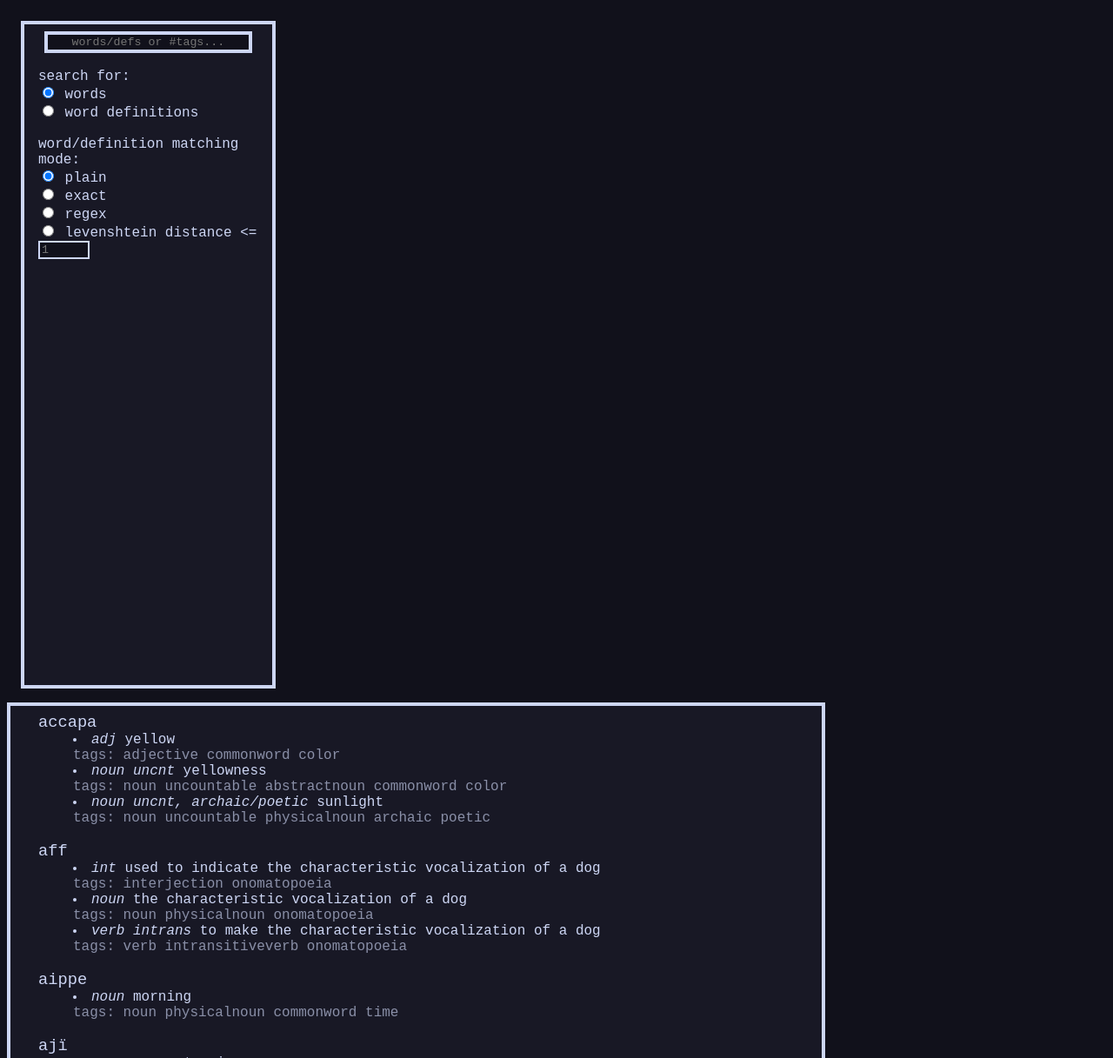
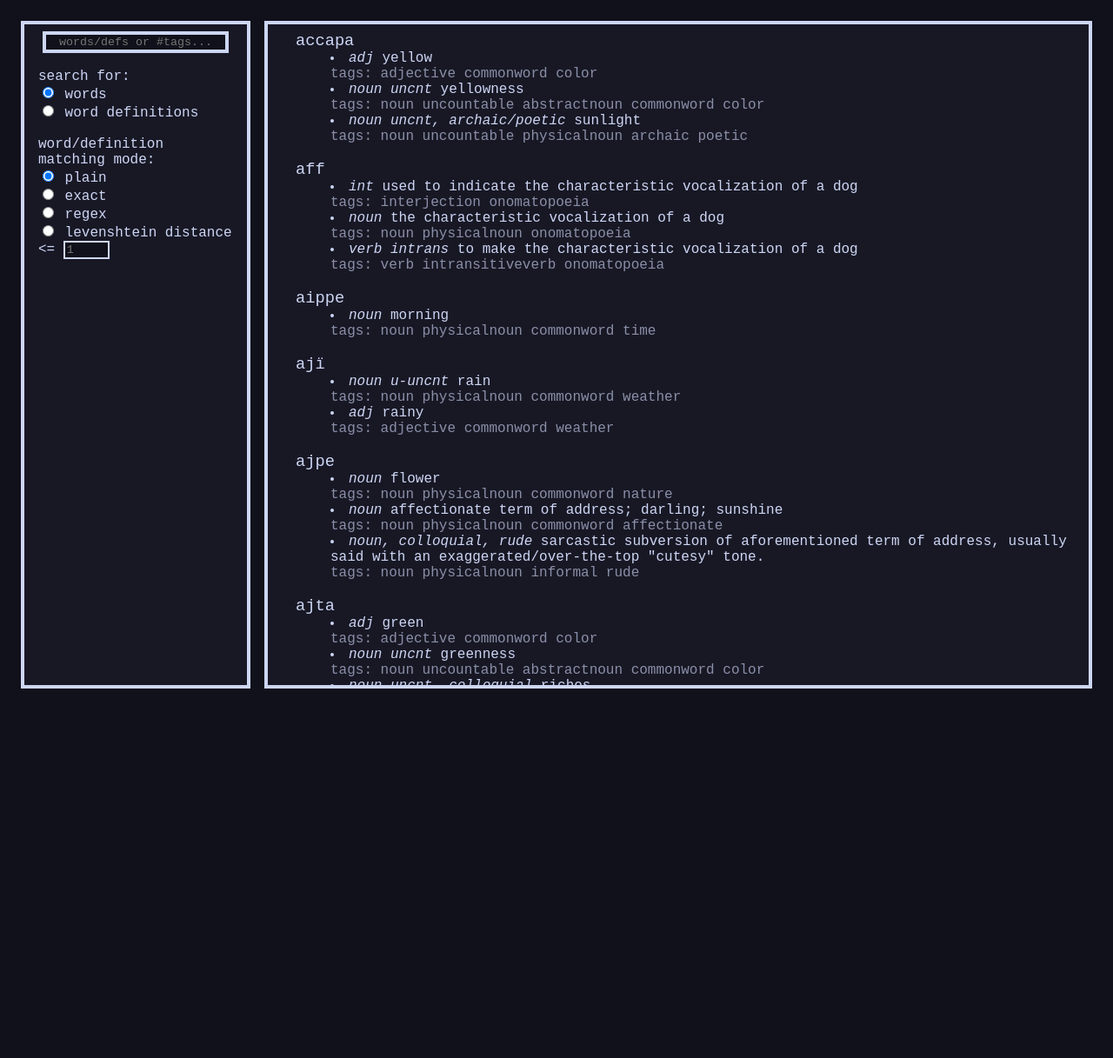
Before and after one commit to xanguage/xanguage.github.io, a plain HTML site: page index.html in a window 1280 px wide. Shown: the top 1217 px of the page at 87% size. After the commit the page ends 800 px from the top, so only its background shows below. Drawn offline with Linux system fonts and the light colour scheme.

Commit message:
switch to flexbox & replace unnecessary func with lambda

```diff
--- a/index.html
+++ b/index.html
@@ -69,6 +69,10 @@
 				opacity: 0.6;
 			}
 
+			.container-parent {
+				display: flex;
+			}
+
 			.container {
 				background-color: #181825;
 				border: 4px solid #cdd6f4;
@@ -82,27 +86,22 @@
 			}
 
 			.container-left {
-				display: inline-block;
-				width: 20%;
+				flex: 0.2;
 				margin-left: 2vh;
 			}
 
 			.container-right {
-				display: inline-block;
-				width: 70%;
-				/* float: right; */
+				flex: 0.8;
 				padding-left: 4vh;
+				margin-left: 2vh;
 				margin-right: 2vh;
 
 				overflow-y: scroll;
 			}
-
-			.clearfix {
-				clear: both;
-			}
 		</style>
 	</head>
 	<body>
+		<div class="container-parent">
 			<div class="container container-left">
 				<input type="text" class="search" id="search" name="search" placeholder="words/defs or #tags..." autocomplete="off">
 
@@ -126,7 +125,7 @@
 			<div class="container container-right" id="main">
 				<p>if you're reading this, something went wrong (or maybe the page just hasn't loaded?)</p>
 			</div>
-		<div class="clearfix"></div>
+		</div>
 		<script>
 			// START OF AUTO-GENERATED CODE REGION
 const wordlist = ["accapa", "aff", "aippe", "ajï", "ajpe", "ajta", "akei", "akka", "akosa", "akupo", "äl", "alsa", "ame", "amu", "äni", "anipa", "anpa", "apai", "asai", "blijap", "cäja", "cama", "dopan", "eka", "eni", "gama", "gatta", "goaorks", "haj", "ħaru", "hima", "ica", "ie", "ija", "iku", "ila", "iri", "isa", "jei", "ka", "kajo", "kâla", "kami", "käni", "kata", "kígi", "kiki", "kimárin", "kowun", "kuráwo", "lakjo", "läpúmi", "le", "liwa", "loki", "ma", "maja", "mama", "máma", "mi", "mjäw", "mori", "mrojie", "mrojin", "mrow", "mu", "no", "noj", "ølu", "osura", "osuro", "otsï", "pajtï", "papa", "pápa", "pawa", "pi", "pika", "ri", "sa", "sajáwa", "sha", "shälï", "sila", "soii", "sosoe", "swóa", "tä", "taa", "taja", "tajama", "takkaw", "tako", "tali", "tamu", "tawa", "tema", "tïkka", "tsajï", "va", "väl", "vi", "vir", "viru", "wajo", "waki", "wakke", "wäli", "wappe", "wawa", "wómi", "wupo", "wzow"];
@@ -267,11 +266,7 @@ const taglist = [[["adjective", "commonword", "color"], ["noun", "uncountable",
 				refresh(searchbar.value);
 			}
 
-			const searchInputCallback = function(e) {
-				refresh(e.target.value);
-			}
-
-			searchbar.addEventListener("input", searchInputCallback);
+			searchbar.addEventListener("input", (e) => refrest(e.target.value));
 			lvdstbox.addEventListener("input", _ => refresh(searchbar.value));
 			redraw(_ => true, _ => true);
 		</script>
```
Also changed, not shown: 2 other files. Lines whose indentation alone changed are shown as unchanged.
